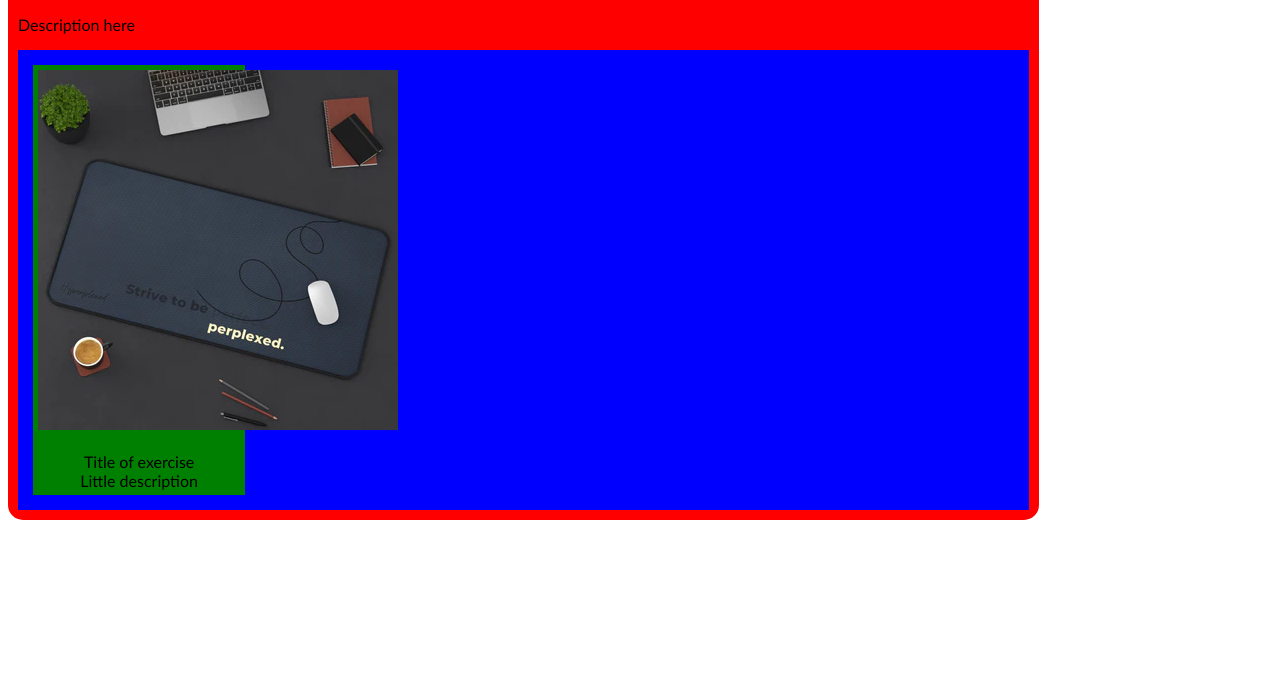
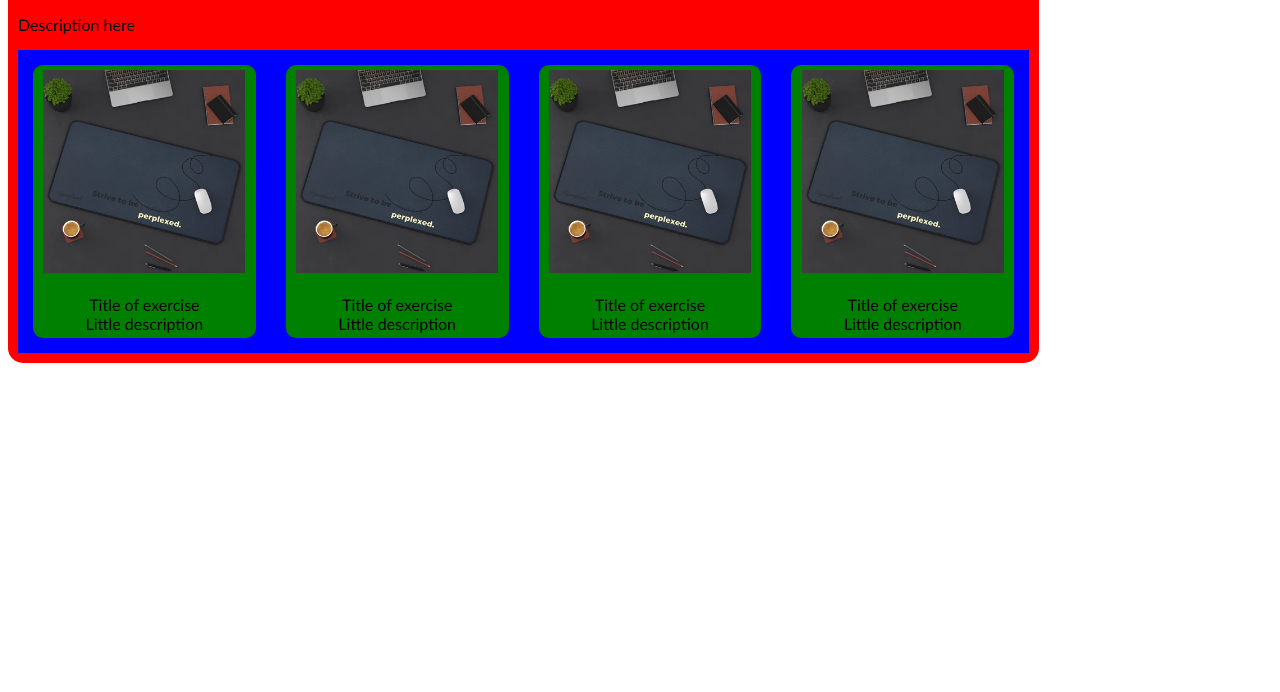
Before and after one commit to umapessoa10/EzEnglish, a plain HTML site: page index.html in a window 1280 px wide. Shown: the part 108-800 px from the top of the page. Drawn offline with Linux system fonts and the light colour scheme.

Commit message:
Add files via upload

```diff
--- a/index.html
+++ b/index.html
@@ -10,7 +10,7 @@
         .dropbtn {
             background-color: #04AA6D;
             color: white;
-            padding: 16px;
+            height: 200%;
             font-size: 16px;
             border: none;
         }
@@ -67,16 +67,23 @@
         .exercise-inner-container {
             background-color: blue;
             display: flex;
-            justify-content: content;
-            align-content: center;
+            justify-content: center;
+            align-items: center;
             text-align: center;
         }
 
         .exercise {
             background-color: green;
             padding: 5px;
-            margin: 15px;
-            width: 20%;
+            margin: 15px; /* Adjusted the margin for spacing between items */
+            width: calc(25% - 10px); /* Adjusted the width for four items in a row */
+            border-radius: 10px;
+            box-sizing: border-box;
+        }
+        .exercise img {
+            width: 95%;
+            height: auto;
+            max-height: 100%;
         }
     </style>
 </head>
@@ -104,17 +111,36 @@
         <h3>Present Simple</h3>
         <p>Description here</p>
         <div class="exercise-inner-container">
+            <div class="exercise" onclick="redirectTo('exercises/simple-present')">
+                <center><img src="images/placeholder.webp"></center><br>
+                <span>Title of exercise</span><br>
+                <span>Little description</span>
+            </div>
+
             <div class="exercise">
                 <center><img src="images/placeholder.webp"></center><br>
                 <span>Title of exercise</span><br>
                 <span>Little description</span>
             </div>
 
+            <div class="exercise">
+                <center><img src="images/placeholder.webp"></center><br>
+                <span>Title of exercise</span><br>
+                <span>Little description</span>
+            </div>
+            <div class="exercise">
+                <center><img src="images/placeholder.webp"></center><br>
+                <span>Title of exercise</span><br>
+                <span>Little description</span>
+            </div>
 
-
+        </div>
     </div>
 </body>
 <script>
     // You can add your JavaScript code here if needed.
+    function redirectTo(url) {
+        windw.url = url;
+    }
 </script>
 </html>
```
Also changed, not shown: exercises/simple-present.html (added, +11 -0 lines).
